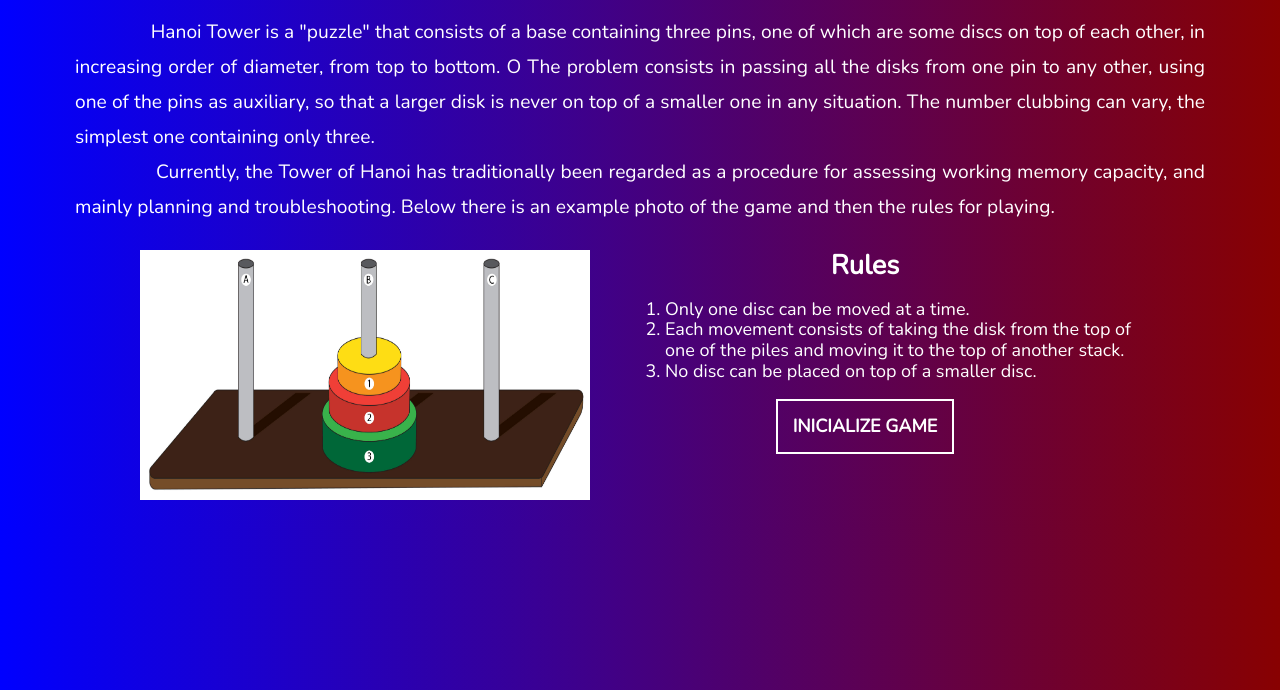
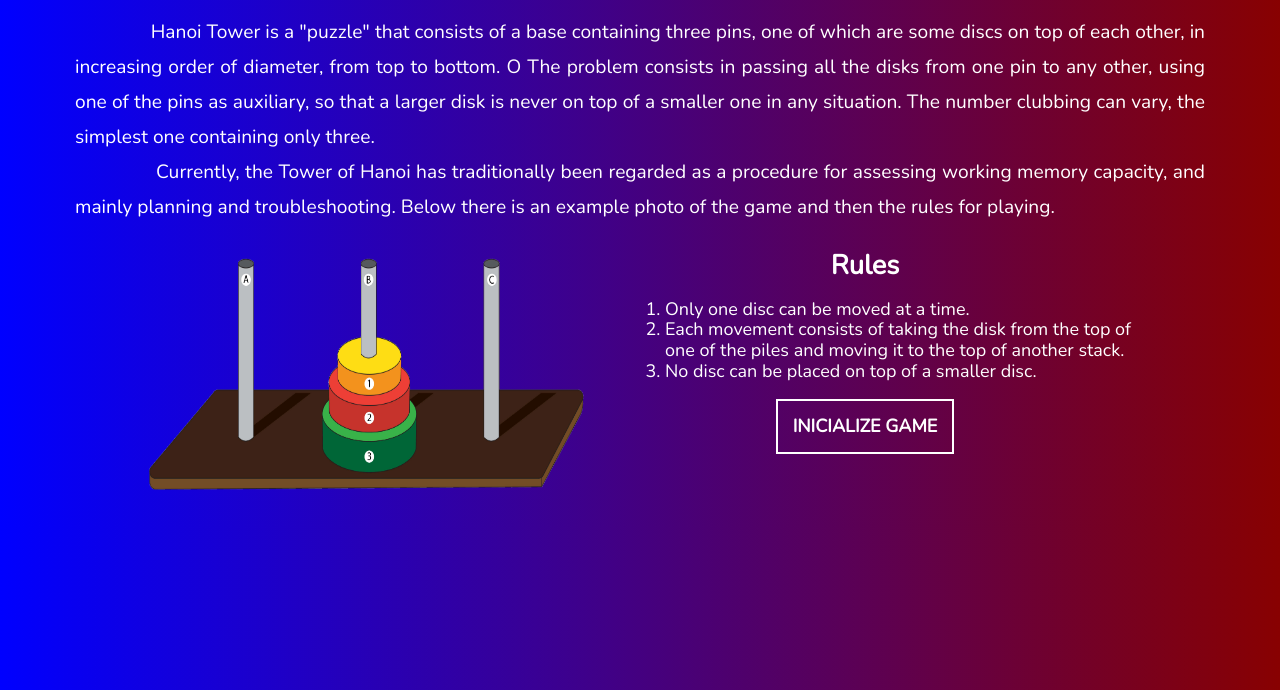
Before and after one commit to AndrelhVieira/Tower-of-Hanoi, a plain HTML site: page index.html in a window 1280 px wide. Shown: the part 110-800 px from the top of the page. Drawn offline with nearby package versions, Linux system fonts and the light colour scheme.

Commit message:
Imagem png adicionada ao layout inicial

```diff
--- a/index.html
+++ b/index.html
@@ -36,7 +36,7 @@
             </p>
 
             <div id="infos">
-                <img src="example.jpg" width="450px" height="250px" alt="A example for Tower of Hanoi">
+                <img src="example.png" width="450px" height="250px" alt="A example for Tower of Hanoi">
 
                 <div id="rules">
                     <h2>Rules</h2>
```
Also changed, not shown: example.png (added), 1 other file.
